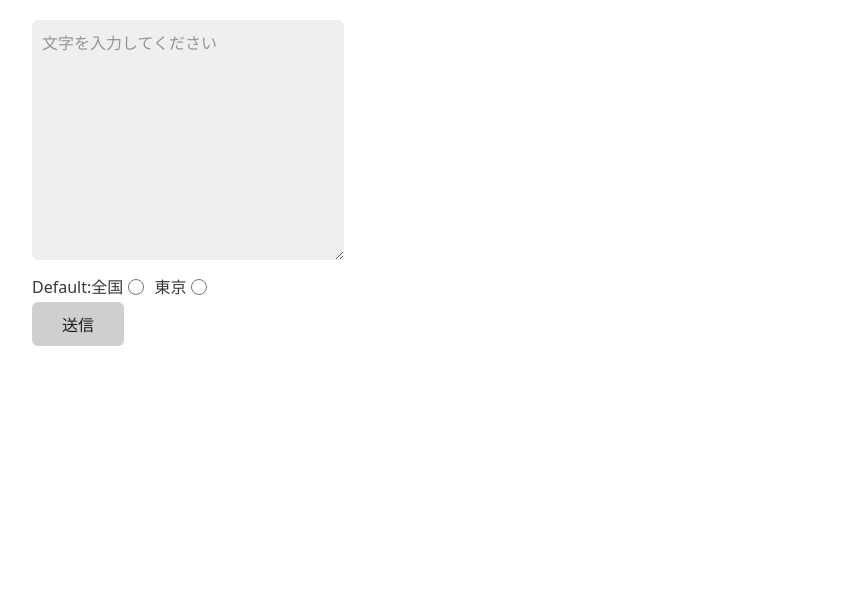
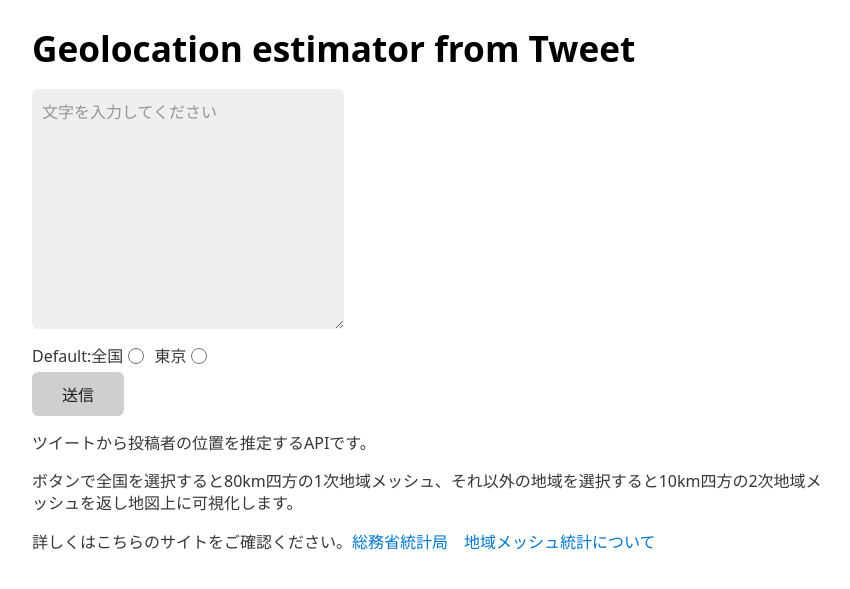
Before and after one commit to sy-zvjkqv/Shared_Task_FlaskApp, a Flask app: page /texttolocation/ in a window 1280 px wide. Shown: the top 589 px of the page, without its empty margins (208-1058 px from the left). Run offline with Flask 2, Linux system fonts and the light colour scheme.

Commit message:
make readme and header on html

```diff
--- a/Flask/app/app.py
+++ b/Flask/app/app.py
@@ -15,13 +15,16 @@ def post():
     select = request.form.get('radio')
     if select=="東京":
         code=estimater(text,select)
+        zoom=10
     else:
         select="全国"
         code=estimater(text,select)
+        zoom=6
     start_coords,sw,se,ne,nw=polygon(code,select)
     #folium_map=view(name,select)
     #folium_map.save('templates/map.html')
-    return render_template("map.html",text=text,code=code, start_coords= start_coords,sw=sw,se=se,ne=ne,nw=nw)
+    return render_template("map.html",text=text,code=code, start_coords= start_coords,sw=sw,se=se,ne=ne,nw=nw,zoom=zoom)
 
 if __name__ == "__main__":
     app.run(host='0.0.0.0',debug=True,port=5125)
+    #app.run(debug=True,port=5001)
--- a/Flask/app/templates/index.html
+++ b/Flask/app/templates/index.html
@@ -15,6 +15,9 @@
         <link rel="stylesheet" href="https://cdn.jsdelivr.net/gh/kognise/water.css@latest/dist/light.min.css">
     </head>
     <body>
+            <header class="page-header">
+                <h1>Geolocation estimator from Tweet</h1>
+            </header>
             <div class="box1">
                 <form action="/texttolocation/index" method="POST">
                 <p><textarea name="name" cols="30" rows="10" class=".m-form-text" placeholder="文字を入力してください"></textarea></p>
@@ -23,5 +26,10 @@
                 <input type="submit" value="送信">
                 </form>
             </div>
+            <div class="readme">
+                <p>ツイートから投稿者の位置を推定するAPIです。</p>
+                <p>ボタンで全国を選択すると80km四方の1次地域メッシュ、それ以外の地域を選択すると10km四方の2次地域メッシュを返し地図上に可視化します。</p>
+                <p>詳しくはこちらのサイトをご確認ください。<a href="https://www.stat.go.jp/data/mesh/m_tuite.html">総務省統計局　地域メッシュ統計について</a></p>
+            </div>
     </body>
 </html>
--- a/Flask/app/templates/map.html
+++ b/Flask/app/templates/map.html
@@ -56,7 +56,7 @@
                 {
                     center: {{start_coords}},
                     crs: L.CRS.EPSG3857,
-                    zoom: 10,
+                    zoom: {{zoom}},
                     zoomControl: true,
                     preferCanvas: false,
                 }
```
